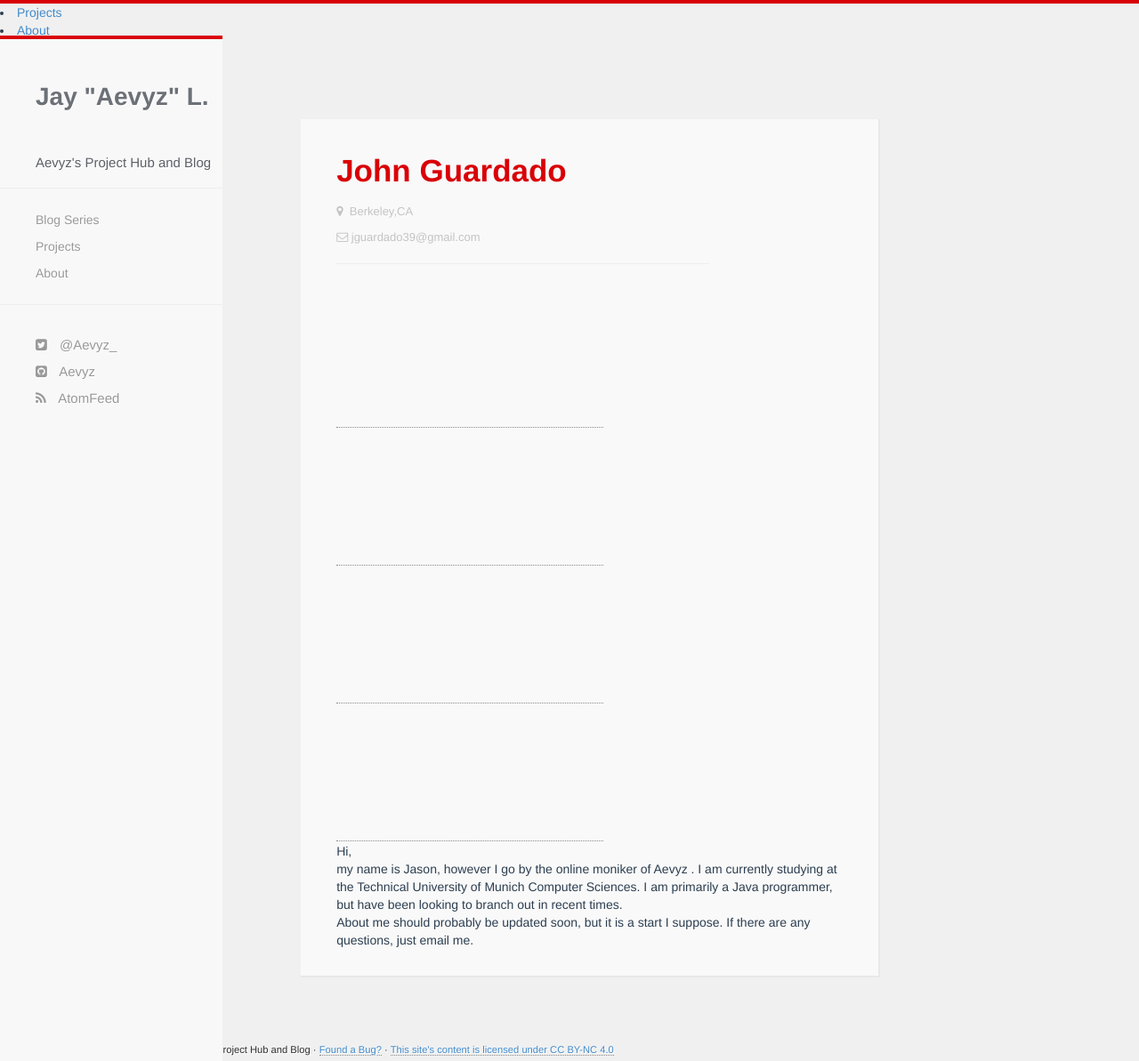
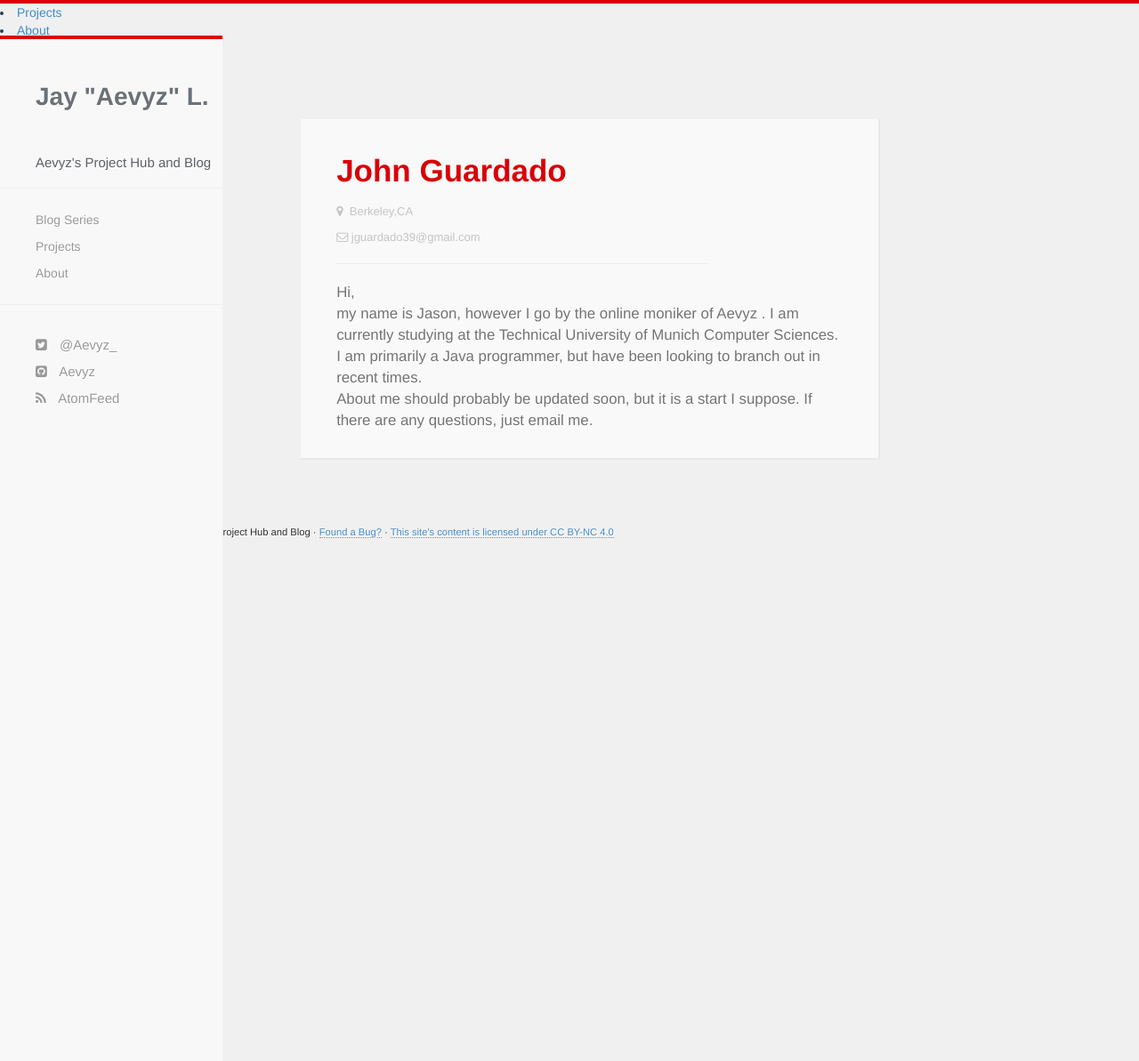
Before and after one commit to jguardado39/jguardado39.github.io, a Jekyll site: the page built from about.html, in a window 1280 px wide and 1193 px high. Shown: the whole window at 89% size. Built offline with Jekyll 4.4.1, drawn with Linux system fonts in a browser that asks for light colours.

Commit message:
upd 041717

```diff
--- a/about.html
+++ b/about.html
@@ -20,22 +20,6 @@ title: About
         <div class="row">
           <div class="col-md-12 letter">
             <p>
-            <div class="block__social">
-<a class="block__social__link" target="_blank" href="http://twitter.com/rafaelderolez">
-<svg><use xlink:href="/images/svg-defs.svg#twitter"/></svg>
-</a>
-<a class="block__social__link" target="_blank" href="http://github.com/rafaelderolez">
-<svg><use xlink:href="/images/svg-defs.svg#github"/></svg>
-</a>
-<a class="block__social__link" target="_blank" href="http://codepen.io/rafaelderolez">
-<svg><use xlink:href="/images/svg-defs.svg#codepen-codepen-logo"/></svg>
-</a>
-<a class="block__social__link" target="_blank" href="https://linkedin.com/in/rafaelderolez">
-<svg><use xlink:href="/images/svg-defs.svg#linkedin"/></svg>
-</a>
-</div>
-</div>
-</div>
               Hi,
               <br>
               my name is Jason, however I go by the online moniker of Aevyz . I am currently studying at the Technical University of Munich Computer Sciences. I am primarily a Java programmer, but have been looking to branch out in recent times.
```
